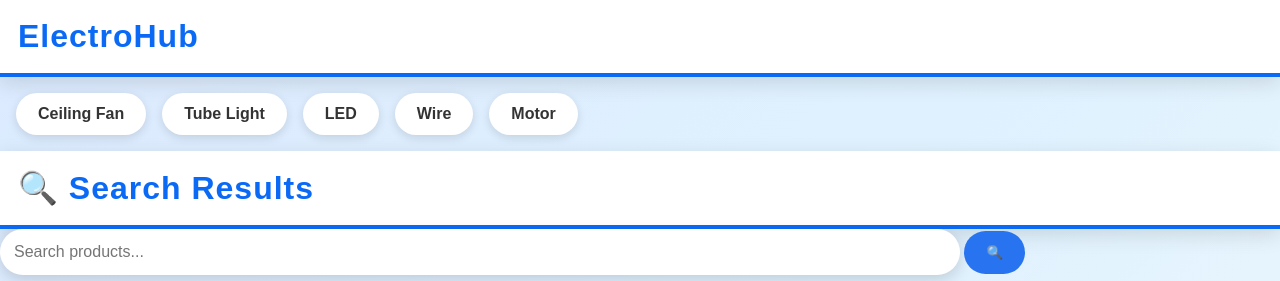
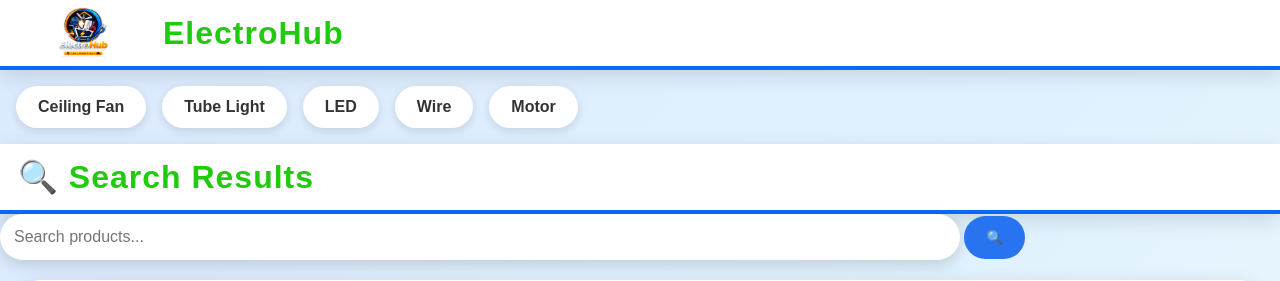
Before and after one commit to DIPJANA123/Electrohub_website, a Django app: page / in a window 1280 px wide. Shown: the top 281 px of the page. Run offline with Django 5.2, Linux system fonts and the light colour scheme; data comes from the database, SQL or seed files in the repository; some libraries are stand-ins or nearby versions.

Commit message:
Add ElectroHub logo and splash screen

```diff
--- a/backend/shop/templates/shop/homepage.html
+++ b/backend/shop/templates/shop/homepage.html
@@ -13,7 +13,17 @@
 
 <body>
 
-  <header>ElectroHub</header>
+  {% load static %}
+
+<div id="splash-screen">
+    <img src="{% static 'shop/images/logo.png' %}" alt="ElectroHub">
+    <h2>ElectroHub</h2>
+</div>
+
+<header class="site-header">
+    <img src="{% static 'shop/images/logo.png' %}" alt="ElectroHub Logo">
+    <span>ElectroHub</span>
+</header>
 
   <section class="categories">
     <a href="/?category=Ceiling Fan">
@@ -161,6 +171,14 @@
   <!- JS link -->
     <script src="{% static 'shop/js/script.js' %}"></script>
 
+
+
+<script>
+    setTimeout(function () {
+        document.getElementById("splash-screen").style.display = "none";
+    }, 2000);
+</script>
+
 </body>
 
 </html>
--- a/backend/static/shop/css/style.css
+++ b/backend/static/shop/css/style.css
@@ -3,15 +3,33 @@ body{
     background:linear-gradient(135deg,#dbeafe,#e0f2fe,#f8fafc);
     color:#222;
 }
-header{
-    background:#ffffff;
-    color:#0B6AF5;
-    font-size:2rem;
-    font-weight:bold;
-    padding:18px;
-    box-shadow:0 6px 20px rgba(0,0,0,.12);
-    letter-spacing:1px;
-    border-bottom:4px solid #0B6AF5;
+header {
+    background: #ffffff;
+    color: #20ca0d;
+    font-size: 2rem;
+    font-weight: bold;
+    padding: 10px 18px;
+    box-shadow: 0 6px 20px rgba(0,0,0,.12);
+    letter-spacing: 1px;
+    border-bottom: 4px solid #0B6AF5;
+
+    display: flex;
+    align-items: center;
+    height: 70px;
+    box-sizing: border-box;
+}
+
+header img {
+    width: 130px;
+    height: 55px;
+    object-fit: contain;
+}
+
+header span {
+    margin-left: 15px;
+    font-size: 2rem;
+    color: #20ca0d;
+    font-weight: bold;
 }
 .categories {
   display: flex;
```
Also changed, not shown: other parts of backend/static/shop/css/style.css (+41 -150 lines), backend/static/shop/images/logo.png (added). Lines whose indentation alone changed are shown as unchanged.
